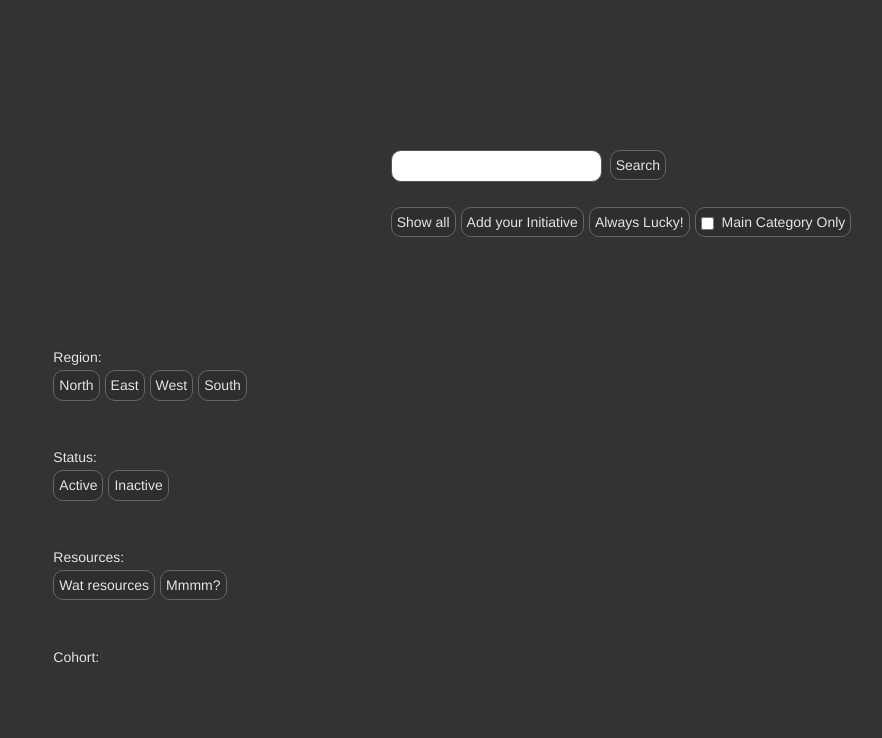
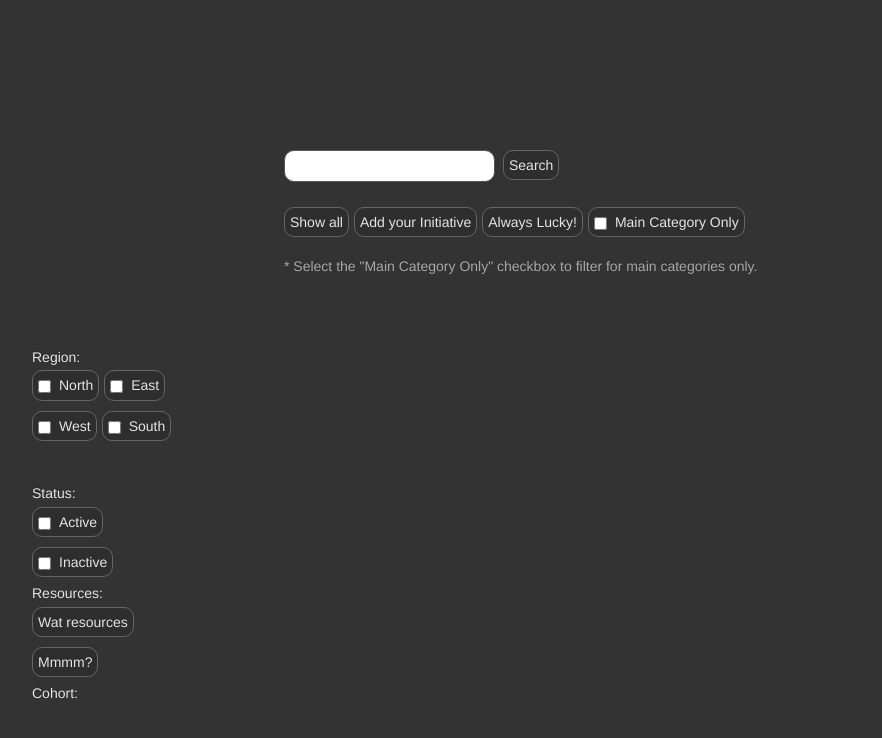
Before and after one commit to jiashengc/Demo-Initiative-Database, a plain HTML site: page index.html in a window 1280 px wide. Shown: the whole page, without its empty margins (51-933 px from the left). Drawn offline with nearby package versions, Linux system fonts and the light colour scheme; no server answers.

Commit message:
Update index.html

```diff
--- a/index.html
+++ b/index.html
@@ -43,24 +43,24 @@
   <!-- The above is the popp modal don't touch it -->
 
 
-  <div class="col-md-4">
+  <div class="col-md-3">
     <div class="defective-top"></div>
     <div class="defective-container">
 
       <h5>Region:</h5>
       <ul class="sort-by">
-        <li class="button" id="filter-north">North</li>
-        <li class="button" id="filter-east">East</li>
-        <li class="button" id="filter-west">West</li>
-        <li class="button" id="filter-south">South
+        <li class="button"><input type="checkbox" class="filtercheckbox" id="filter-north" />North</li>
+        <li class="button"><input type="checkbox" class="filtercheckbox" id="filter-east" />East</li>
+        <li class="button"><input type="checkbox" class="filtercheckbox" id="filter-west" />West</li>
+        <li class="button"><input type="checkbox" class="filtercheckbox" id="filter-south" />South
           <li>
       </ul>
-      <br><br><br>
+      <br><br><br><br><br>
 
       <h5>Status:</h5>
       <ul class="sort-by filter-status">
-        <li class="button" id="filter-active">Active</li>
-        <li class="button" id="filter-inactive">Inactive</li>
+        <li class="button"><input type="checkbox" class="filtercheckbox" id="filter-active" />Active</li>
+        <li class="button"><input type="checkbox" class="filtercheckbox" id="filter-inactive" />Inactive</li>
       </ul>
       <br><br><br>
 
@@ -107,37 +107,21 @@
               <!-- Do not touch unless you're adding another filter -->
 
               <ul class="sort-by" id="mainkategories">
-
+                <!-- Where the categories will go-->
               </ul>
-
+              <p class="filter-notes">* Select the "Main Category Only" checkbox to filter for main categories only.</p>
               <div class="fixed-list-container">
                 <ul class="list">
 
                   <!-- This is the part where JSON will place the initiatives -->
 
-                  <!-- You may insert your custom initiaitve below here-->
-
-                  <!-- List Example -->
-                  <!-- You may copy and pasta from within the triple asterisk -->
-                  <!-- If you want to add a custom initiative, copy the format below
-
-        ***
-        <li>
-          <h4>
-          <a href="*Website Link"><img src="*Image Link" class="thumb" /></a>
-          <span class="name"><a href="*Website Link">*Name of Initiative</a></span>
-          <span class="category">(*Category of Initiative)</span>
-          </h4>
-          <p class="description">*Description of Initiative</p>
-        </li>
-        ***
-        -->
-
-                  <!-- End of List -->
-                  <!-- PLEASE Do not edit beyond this -->
-
                 </ul>
               </div>
+              <nav>
+                <ul class="pagination">
+                  <!-- Where the pages will go -->
+                </ul>
+              </nav>
             </div>
           </div>
         </div>
```
